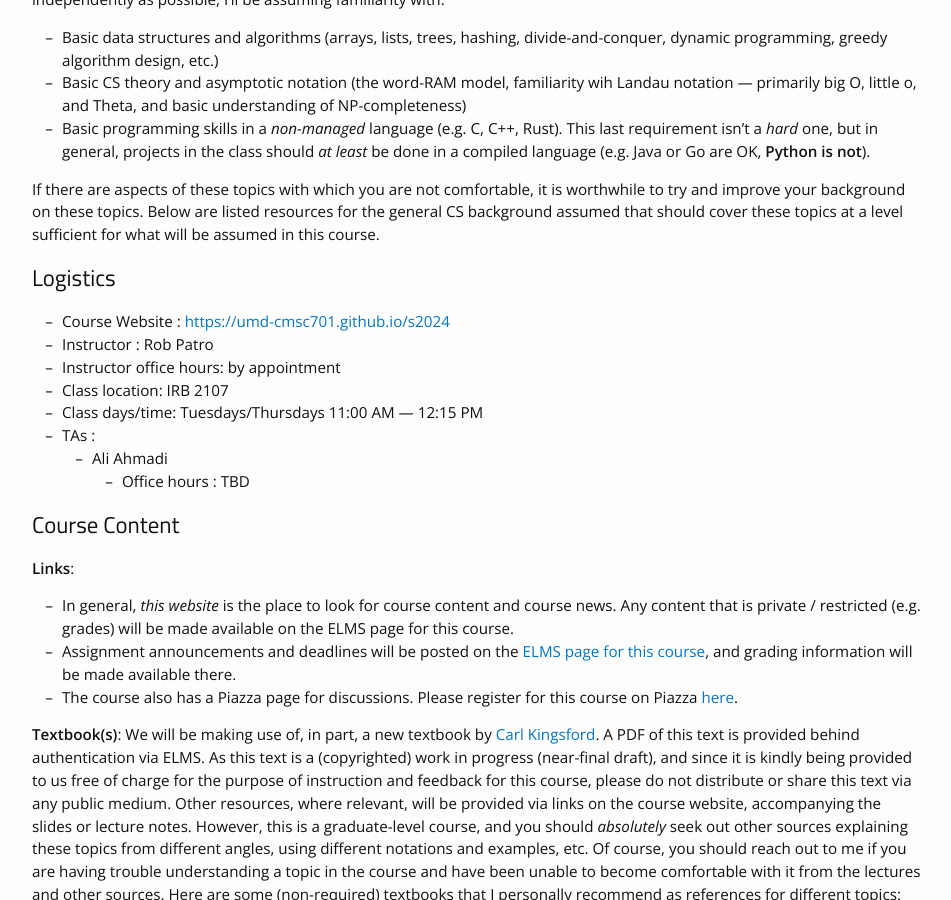
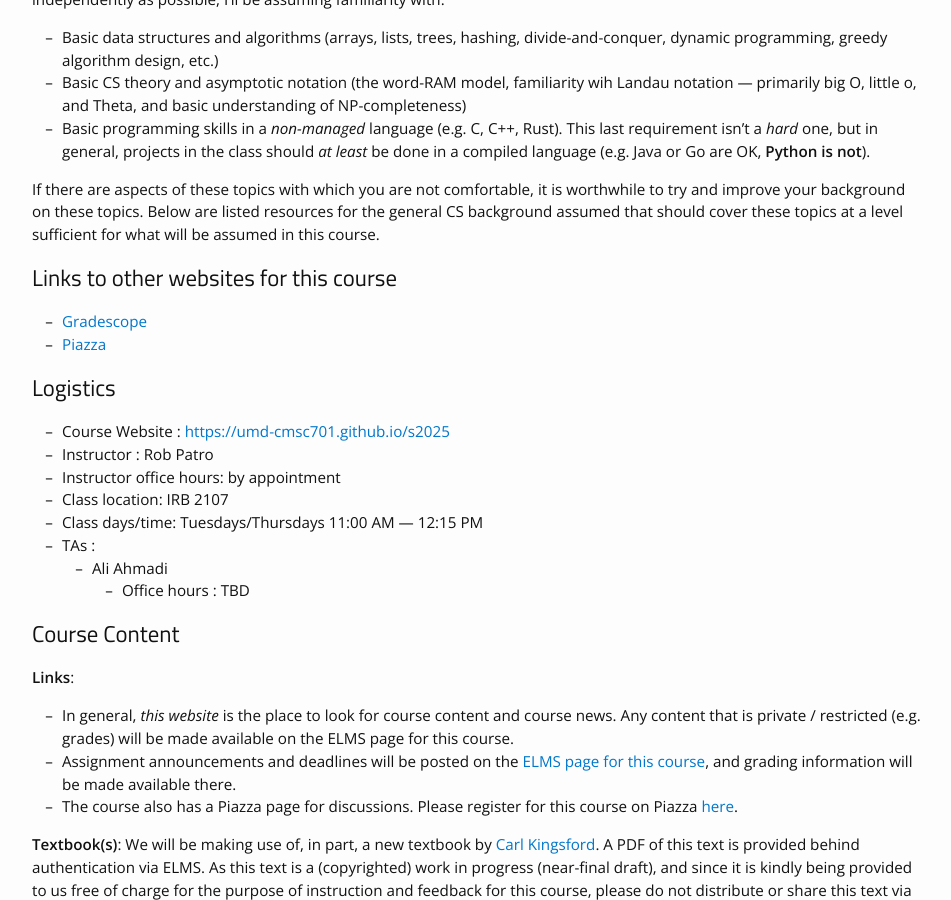
Before and after one commit to umd-cmsc701/s2025, a Jekyll site: the page built from materials.md, in a window 1280 px wide and 900 px high, scrolled down 526 px. Shown: the whole window, without its empty margins (163-1114 px from the left). Built offline with Jekyll 4.4.1, drawn with Linux system fonts in a browser that asks for light colours; nearby versions of some CDN libraries.

Commit message:
update links

```diff
--- a/materials.md
+++ b/materials.md
@@ -22,9 +22,14 @@ It is worth noting that this is a CMSC PhD qualifying course.  Among other thing
 
 If there are aspects of these topics with which you are not comfortable, it is worthwhile to try and improve your background on these topics.  Below are listed resources for the general CS background assumed that should cover these topics at a level sufficient for what will be assumed in this course.
 
+## Links to other websites for this course
+
+ * [Gradescope](https://www.gradescope.com/courses/969129)
+ * [Piazza](https://piazza.com/umd/spring2025/cmsc701)
+
 ## Logistics
 
-* Course Website : [https://umd-cmsc701.github.io/s2024](https://umd-cmsc701.github.io/s2024)
+* Course Website : [https://umd-cmsc701.github.io/s2025](https://umd-cmsc701.github.io/s2025)
 * Instructor : Rob Patro
 * Instructor office hours: by appointment
 * Class location: IRB 2107
@@ -41,7 +46,7 @@ If there are aspects of these topics with which you are not comfortable, it is w
 
  * In general, _this website_ is the place to look for course content and course news.  Any content that is private / restricted (e.g. grades) will be made available on the ELMS page for this course.
  * Assignment announcements and deadlines will be posted on the [ELMS page for this course](https://umd.instructure.com/courses/1338959), and grading information will be made available there.
- * The course also has a Piazza page for discussions.  Please register for this course on Piazza [here](https://piazza.com/umd/spring2024/cmsc701).
+ * The course also has a Piazza page for discussions.  Please register for this course on Piazza [here](https://piazza.com/umd/spring2025/cmsc701).
 
 **Textbook(s)**: We will be making use of, in part, a new textbook by [Carl Kingsford](https://kingsfordlab.cbd.cmu.edu/). A PDF of this text is provided behind authentication via ELMS. As this text is a (copyrighted) work in progress (near-final draft), and since it is kindly being provided to us free of charge for the purpose of instruction and feedback for this course, please do not distribute or share this text via any public medium. Other resources, where relevant, will be provided via links on the course website, accompanying the slides or lecture notes. However, this is a graduate-level course, and you should _absolutely_ seek out other sources explaining these topics from different angles, using different notations and examples, etc. Of course, you should reach out to me if you are having trouble understanding a topic in the course and have been unable to become comfortable with it from the lectures and other sources. Here are some (non-required) textbooks that I personally recommend as references for different topics:
 
```
Also changed, not shown: 1 other file.
